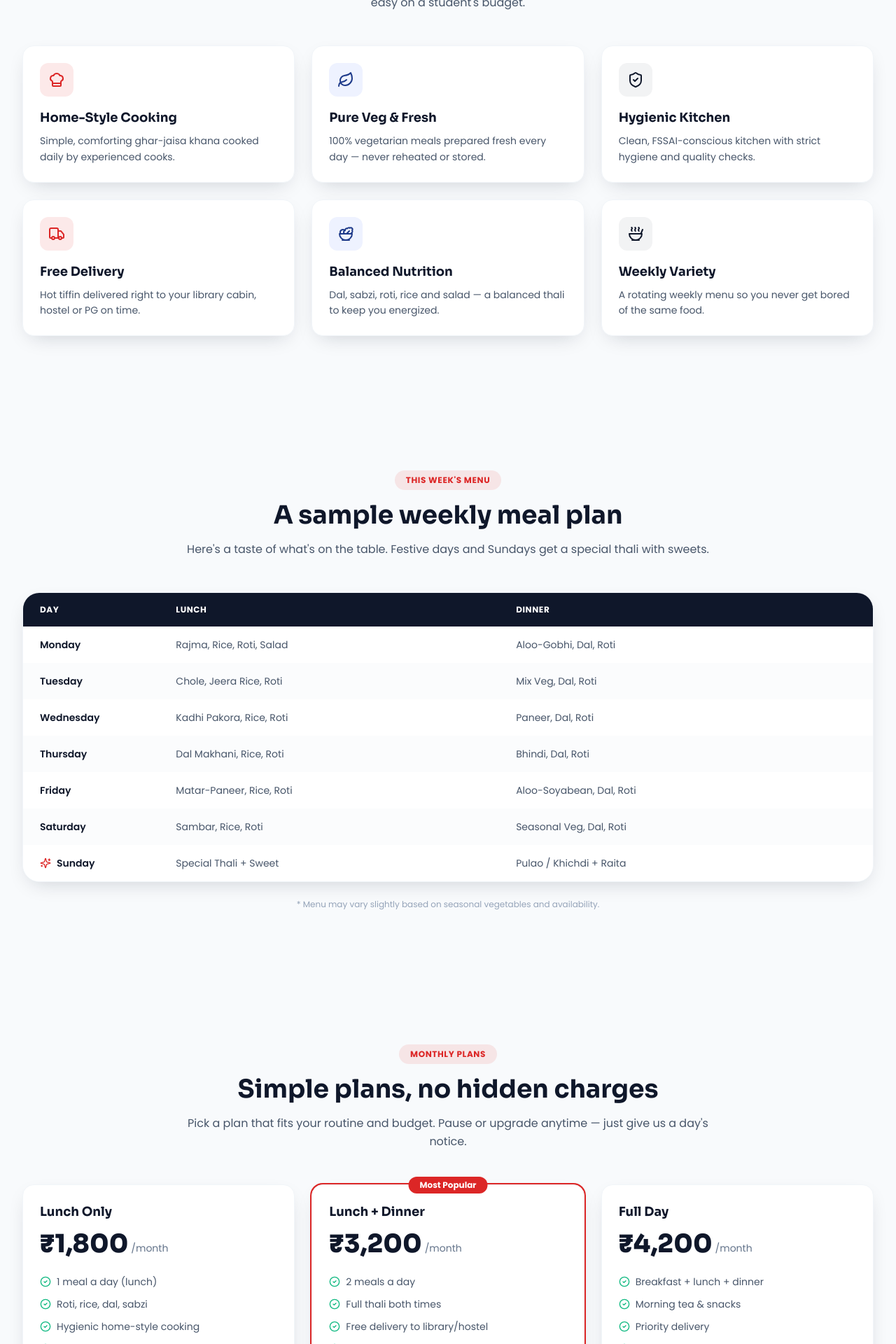
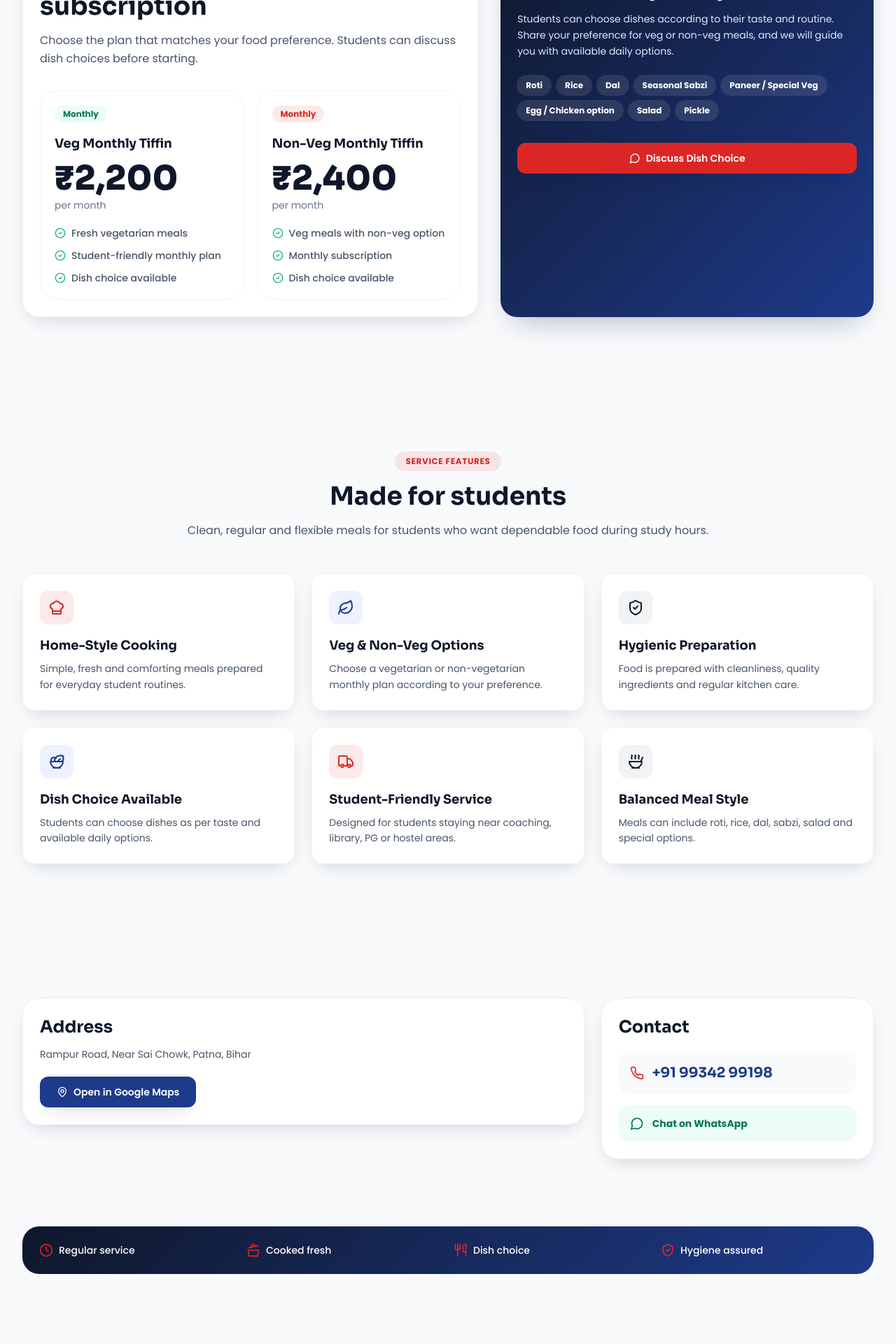
Before and after one commit to Alok16012/vidyaeducationgroup, a React (Vite) app: page /tiffin in a window 1280 px wide. Shown: the part 880-2800 px from the top of the page at 70% size. Built offline with nearby package versions, Linux system fonts and the light colour scheme.

Commit message:
Update tiffin service page

```diff
--- a/src/components/Footer.jsx
+++ b/src/components/Footer.jsx
@@ -36,7 +36,7 @@ export default function Footer() {
           <div className="grid grid-cols-2 gap-8 sm:grid-cols-4 lg:col-span-5">
             <FooterCol title="Library" links={library.children} />
             <FooterCol title="Coaching Centres" links={coaching.children} />
-            <FooterCol title="Tiffin Services" links={tiffin.children} />
+            <FooterCol title="Tiffin Services" links={[tiffin]} />
             <FooterCol title="Counselling Hub" links={counselling.children} />
           </div>
 
--- a/src/data/site.js
+++ b/src/data/site.js
@@ -66,10 +66,6 @@ export const NAV = [
   {
     label: 'Tiffin Services',
     to: '/tiffin',
-    children: [
-      { label: 'Tiffin Services', to: '/tiffin', desc: 'Healthy & tasty home-style meals' },
-      { label: 'Hostel', to: '/hostel', desc: 'Safe, comfortable student accommodation' },
-    ],
   },
   {
     label: 'Counselling Hub',
--- a/src/pages/TiffinService.jsx
+++ b/src/pages/TiffinService.jsx
@@ -1,4 +1,3 @@
-import { Link } from 'react-router-dom'
 import {
   Utensils,
   ChefHat,
@@ -9,182 +8,199 @@ import {
   Salad,
   ShieldCheck,
   CheckCircle2,
-  Sparkles,
-  Coffee,
   CookingPot,
+  Phone,
+  MapPin,
+  MessageCircle,
+  ClipboardList,
 } from 'lucide-react'
-import { PageHero, SectionHeading, Reveal, FeatureCard, CTASection } from '../components/ui.jsx'
+import { PageHero, SectionHeading, Reveal, FeatureCard, CTASection, Pill } from '../components/ui.jsx'
+import { BRAND } from '../data/site.js'
 
-const PLANS = [
+const TIFFIN_PHONE = '9934299198'
+const TIFFIN_PHONE_DISPLAY = '+91 99342 99198'
+const TIFFIN_ADDRESS = BRAND.address
+
+const RATES = [
   {
-    name: 'Lunch Only',
-    price: '₹1,800',
-    per: '/month',
-    points: ['1 meal a day (lunch)', 'Roti, rice, dal, sabzi', 'Hygienic home-style cooking', 'Pickup from center'],
+    name: 'Veg Monthly Tiffin',
+    price: '₹2,200',
+    tone: 'bg-emerald-50 text-emerald-700',
+    points: ['Fresh vegetarian meals', 'Student-friendly monthly plan', 'Dish choice available'],
   },
   {
-    name: 'Lunch + Dinner',
-    price: '₹3,200',
-    per: '/month',
-    popular: true,
-    points: ['2 meals a day', 'Full thali both times', 'Free delivery to library/hostel', 'Weekly special menu', 'Sunday special'],
-  },
-  {
-    name: 'Full Day',
-    price: '₹4,200',
-    per: '/month',
-    points: ['Breakfast + lunch + dinner', 'Morning tea & snacks', 'Priority delivery', 'Custom diet on request'],
+    name: 'Non-Veg Monthly Tiffin',
+    price: '₹2,400',
+    tone: 'bg-crimson/10 text-crimson',
+    points: ['Veg meals with non-veg option', 'Monthly subscription', 'Dish choice available'],
   },
 ]
 
-const MENU = [
-  { day: 'Monday', lunch: 'Rajma, Rice, Roti, Salad', dinner: 'Aloo-Gobhi, Dal, Roti' },
-  { day: 'Tuesday', lunch: 'Chole, Jeera Rice, Roti', dinner: 'Mix Veg, Dal, Roti' },
-  { day: 'Wednesday', lunch: 'Kadhi Pakora, Rice, Roti', dinner: 'Paneer, Dal, Roti' },
-  { day: 'Thursday', lunch: 'Dal Makhani, Rice, Roti', dinner: 'Bhindi, Dal, Roti' },
-  { day: 'Friday', lunch: 'Matar-Paneer, Rice, Roti', dinner: 'Aloo-Soyabean, Dal, Roti' },
-  { day: 'Saturday', lunch: 'Sambar, Rice, Roti', dinner: 'Seasonal Veg, Dal, Roti' },
-  { day: 'Sunday', lunch: 'Special Thali + Sweet', dinner: 'Pulao / Khichdi + Raita' },
+const DISH_CHOICES = [
+  'Roti',
+  'Rice',
+  'Dal',
+  'Seasonal Sabzi',
+  'Paneer / Special Veg',
+  'Egg / Chicken option',
+  'Salad',
+  'Pickle',
 ]
 
 export default function TiffinService() {
   return (
     <>
       <PageHero
-        eyebrow="Tiffin Service · Mess"
-        title="Ghar jaisa khana, taaki padhai par rahe"
-        highlight="poora focus"
-        subtitle="Hygienic, home-style tiffin and mess service for students — fresh, nutritious meals delivered to your library cabin or hostel, so you never lose study time worrying about food."
-        breadcrumb={[{ label: 'Home', to: '/' }, { label: 'Tiffin Service' }]}
+        eyebrow="Tiffin Services"
+        title="Fresh student meals with"
+        highlight="your dish choice"
+        subtitle="A simple monthly tiffin service for students. Choose dishes according to your taste, select veg or non-veg, and get hygienic home-style food at a student-friendly rate."
+        breadcrumb={[{ label: 'Home', to: '/' }, { label: 'Tiffin Services' }]}
       >
-        <span className="inline-flex items-center gap-2 rounded-full bg-white/10 px-4 py-1.5 text-xs font-bold text-brand-100 ring-1 ring-white/20">
-          <Utensils className="h-4 w-4 text-crimson" /> Pure veg · fresh daily · student-friendly pricing
-        </span>
+        <div className="flex flex-wrap gap-3">
+          <a href={`tel:+91${TIFFIN_PHONE}`} className="btn-crimson">
+            <Phone className="h-4 w-4" /> {TIFFIN_PHONE_DISPLAY}
+          </a>
+          <Pill tone="green">Veg ₹2,200/month</Pill>
+          <Pill tone="crimson">Non-Veg ₹2,400/month</Pill>
+        </div>
       </PageHero>
 
-      {/* features */}
       <section className="section">
+        <div className="container-page grid gap-8 lg:grid-cols-[1.1fr_0.9fr]">
+          <Reveal>
+            <div className="rounded-3xl border border-slate-100 bg-white p-6 shadow-card">
+              <SectionHeading
+                align="left"
+                eyebrow="Monthly Rates"
+                title="Clear pricing, simple subscription"
+                subtitle="Choose the plan that matches your food preference. Students can discuss dish choices before starting."
+              />
+              <div className="mt-8 grid gap-5 sm:grid-cols-2">
+                {RATES.map((rate) => (
+                  <div key={rate.name} className="rounded-3xl border border-slate-100 p-5">
+                    <span className={`inline-flex rounded-full px-3 py-1 text-xs font-bold ${rate.tone}`}>
+                      Monthly
+                    </span>
+                    <h3 className="mt-4 font-display text-lg font-bold text-navy">{rate.name}</h3>
+                    <p className="mt-3 font-display text-5xl font-extrabold text-navy">{rate.price}</p>
+                    <p className="mt-1 text-sm text-slate-500">per month</p>
+                    <ul className="mt-5 space-y-3">
+                      {rate.points.map((point) => (
+                        <li key={point} className="flex items-start gap-2 text-sm font-medium text-slate-600">
+                          <CheckCircle2 className="mt-0.5 h-4 w-4 shrink-0 text-emerald-500" /> {point}
+                        </li>
+                      ))}
+                    </ul>
+                  </div>
+                ))}
+              </div>
+            </div>
+          </Reveal>
+
+          <Reveal delay={0.1}>
+            <div className="h-full rounded-3xl bg-navy-gradient p-6 text-white shadow-premium">
+              <span className="flex h-12 w-12 items-center justify-center rounded-xl bg-white/15">
+                <ClipboardList className="h-6 w-6" />
+              </span>
+              <h2 className="mt-5 font-display text-2xl font-bold">Choose dishes your way</h2>
+              <p className="mt-3 text-sm leading-relaxed text-brand-100">
+                Students can choose dishes according to their taste and routine. Share your preference
+                for veg or non-veg meals, and we will guide you with available daily options.
+              </p>
+              <div className="mt-6 flex flex-wrap gap-2">
+                {DISH_CHOICES.map((dish) => (
+                  <span key={dish} className="rounded-full bg-white/10 px-3 py-1.5 text-xs font-bold text-white ring-1 ring-white/10">
+                    {dish}
+                  </span>
+                ))}
+              </div>
+              <a
+                href={`https://wa.me/91${TIFFIN_PHONE}?text=${encodeURIComponent('Hello, I want to start tiffin service and choose my dishes.')}`}
+                target="_blank"
+                rel="noreferrer"
+                className="btn-crimson mt-8 w-full"
+              >
+                <MessageCircle className="h-4 w-4" /> Discuss Dish Choice
+              </a>
+            </div>
+          </Reveal>
+        </div>
+      </section>
+
+      <section className="section bg-softgrey">
         <div className="container-page">
           <Reveal>
             <SectionHeading
-              eyebrow="Why our tiffin"
-              title="Food that feels like home"
-              subtitle="Every meal is cooked fresh in a clean kitchen with quality ingredients — balanced, tasty and easy on a student's budget."
+              eyebrow="Service Features"
+              title="Made for students"
+              subtitle="Clean, regular and flexible meals for students who want dependable food during study hours."
             />
           </Reveal>
           <div className="mt-12 grid gap-6 sm:grid-cols-2 lg:grid-cols-3">
             {[
-              { icon: ChefHat, title: 'Home-Style Cooking', desc: 'Simple, comforting ghar-jaisa khana cooked daily by experienced cooks.', accent: 'crimson' },
-              { icon: Leaf, title: 'Pure Veg & Fresh', desc: '100% vegetarian meals prepared fresh every day — never reheated or stored.', accent: 'slateblue' },
-              { icon: ShieldCheck, title: 'Hygienic Kitchen', desc: 'Clean, FSSAI-conscious kitchen with strict hygiene and quality checks.', accent: 'navy' },
-              { icon: Truck, title: 'Free Delivery', desc: 'Hot tiffin delivered right to your library cabin, hostel or PG on time.', accent: 'crimson' },
-              { icon: Salad, title: 'Balanced Nutrition', desc: 'Dal, sabzi, roti, rice and salad — a balanced thali to keep you energized.', accent: 'slateblue' },
-              { icon: Soup, title: 'Weekly Variety', desc: 'A rotating weekly menu so you never get bored of the same food.', accent: 'navy' },
-            ].map((f, i) => (
-              <Reveal key={f.title} delay={(i % 3) * 0.08}>
-                <FeatureCard {...f} />
+              { icon: ChefHat, title: 'Home-Style Cooking', desc: 'Simple, fresh and comforting meals prepared for everyday student routines.', accent: 'crimson' },
+              { icon: Leaf, title: 'Veg & Non-Veg Options', desc: 'Choose a vegetarian or non-vegetarian monthly plan according to your preference.', accent: 'slateblue' },
+              { icon: ShieldCheck, title: 'Hygienic Preparation', desc: 'Food is prepared with cleanliness, quality ingredients and regular kitchen care.', accent: 'navy' },
+              { icon: Salad, title: 'Dish Choice Available', desc: 'Students can choose dishes as per taste and available daily options.', accent: 'slateblue' },
+              { icon: Truck, title: 'Student-Friendly Service', desc: 'Designed for students staying near coaching, library, PG or hostel areas.', accent: 'crimson' },
+              { icon: Soup, title: 'Balanced Meal Style', desc: 'Meals can include roti, rice, dal, sabzi, salad and special options.', accent: 'navy' },
+            ].map((feature, i) => (
+              <Reveal key={feature.title} delay={(i % 3) * 0.08}>
+                <FeatureCard {...feature} />
               </Reveal>
             ))}
           </div>
         </div>
       </section>
 
-      {/* weekly menu */}
-      <section className="section bg-softgrey">
-        <div className="container-page">
-          <Reveal>
-            <SectionHeading
-              eyebrow="This week's menu"
-              title="A sample weekly meal plan"
-              subtitle="Here's a taste of what's on the table. Festive days and Sundays get a special thali with sweets."
-            />
-          </Reveal>
-          <Reveal delay={0.1}>
-            <div className="mt-12 overflow-hidden rounded-3xl border border-slate-100 bg-white shadow-card">
-              <div className="grid grid-cols-12 bg-navy px-6 py-4 text-xs font-bold uppercase tracking-wider text-white">
-                <div className="col-span-3 sm:col-span-2">Day</div>
-                <div className="col-span-5 sm:col-span-5">Lunch</div>
-                <div className="col-span-4 sm:col-span-5">Dinner</div>
-              </div>
-              {MENU.map((m, i) => (
-                <div
-                  key={m.day}
-                  className={`grid grid-cols-12 items-center px-6 py-4 text-sm ${
-                    i % 2 ? 'bg-softgrey/50' : 'bg-white'
-                  } ${m.day === 'Sunday' ? 'bg-crimson/5' : ''}`}
-                >
-                  <div className="col-span-3 flex items-center gap-2 font-semibold text-navy sm:col-span-2">
-                    {m.day === 'Sunday' && <Sparkles className="h-4 w-4 text-crimson" />}
-                    {m.day}
-                  </div>
-                  <div className="col-span-5 text-slate-600 sm:col-span-5">{m.lunch}</div>
-                  <div className="col-span-4 text-slate-600 sm:col-span-5">{m.dinner}</div>
-                </div>
-              ))}
+      <section className="section">
+        <div className="container-page grid gap-6 lg:grid-cols-3">
+          <Reveal className="lg:col-span-2">
+            <div className="rounded-3xl border border-slate-100 bg-white p-6 shadow-card">
+              <h2 className="font-display text-2xl font-bold text-navy">Address</h2>
+              <p className="mt-3 text-sm leading-relaxed text-slate-600">{TIFFIN_ADDRESS}</p>
+              <a
+                href={`https://maps.google.com/?q=${encodeURIComponent(TIFFIN_ADDRESS)}`}
+                target="_blank"
+                rel="noreferrer"
+                className="btn-primary mt-5"
+              >
+                <MapPin className="h-4 w-4" /> Open in Google Maps
+              </a>
             </div>
           </Reveal>
-          <p className="mt-6 text-center text-xs text-slate-400">
-            * Menu may vary slightly based on seasonal vegetables and availability.
-          </p>
+
+          <Reveal delay={0.1}>
+            <div className="rounded-3xl border border-slate-100 bg-white p-6 shadow-card">
+              <h2 className="font-display text-2xl font-bold text-navy">Contact</h2>
+              <a href={`tel:+91${TIFFIN_PHONE}`} className="mt-5 flex items-center gap-3 rounded-2xl bg-softgrey p-4 font-display text-xl font-bold text-slateblue">
+                <Phone className="h-5 w-5 text-crimson" /> {TIFFIN_PHONE_DISPLAY}
+              </a>
+              <a
+                href={`https://wa.me/91${TIFFIN_PHONE}`}
+                target="_blank"
+                rel="noreferrer"
+                className="mt-4 flex items-center gap-3 rounded-2xl bg-emerald-50 p-4 text-sm font-bold text-emerald-700"
+              >
+                <MessageCircle className="h-5 w-5" /> Chat on WhatsApp
+              </a>
+            </div>
+          </Reveal>
         </div>
       </section>
 
-      {/* plans */}
-      <section className="section">
-        <div className="container-page">
-          <Reveal>
-            <SectionHeading
-              eyebrow="Monthly plans"
-              title="Simple plans, no hidden charges"
-              subtitle="Pick a plan that fits your routine and budget. Pause or upgrade anytime — just give us a day's notice."
-            />
-          </Reveal>
-          <div className="mt-12 grid gap-6 md:grid-cols-3">
-            {PLANS.map((p, i) => (
-              <Reveal key={p.name} delay={i * 0.1}>
-                <div className={`card relative flex h-full flex-col p-6 ${p.popular ? 'ring-2 ring-crimson' : ''}`}>
-                  {p.popular && (
-                    <span className="absolute -top-3 left-1/2 -translate-x-1/2 rounded-full bg-crimson px-4 py-1 text-xs font-bold text-white">
-                      Most Popular
-                    </span>
-                  )}
-                  <p className="font-display text-lg font-bold text-navy">{p.name}</p>
-                  <div className="mt-3 flex items-end gap-1">
-                    <span className="font-display text-4xl font-extrabold text-navy">{p.price}</span>
-                    <span className="pb-1 text-sm text-slate-500">{p.per}</span>
-                  </div>
-                  <ul className="mt-6 flex-1 space-y-3">
-                    {p.points.map((pt) => (
-                      <li key={pt} className="flex items-start gap-2 text-sm text-slate-600">
-                        <CheckCircle2 className="mt-0.5 h-4 w-4 shrink-0 text-emerald-500" /> {pt}
-                      </li>
-                    ))}
-                  </ul>
-                  <Link to="/contact" className={`mt-6 ${p.popular ? 'btn-crimson' : 'btn-ghost'} w-full`}>
-                    Choose {p.name}
-                  </Link>
-                </div>
-              </Reveal>
-            ))}
-          </div>
-          <p className="mt-6 text-center text-xs text-slate-400">
-            * Indicative pricing — please contact us for current offers and student discounts.
-          </p>
-        </div>
-      </section>
-
-      {/* amenities strip */}
       <section className="pb-4">
         <div className="container-page">
           <div className="grid grid-cols-2 gap-4 rounded-3xl bg-navy-gradient p-6 text-white sm:grid-cols-4">
             {[
-              { icon: Clock, label: 'On-time delivery' },
-              { icon: CookingPot, label: 'Cooked fresh daily' },
-              { icon: Coffee, label: 'Morning tea option' },
+              { icon: Clock, label: 'Regular service' },
+              { icon: CookingPot, label: 'Cooked fresh' },
+              { icon: Utensils, label: 'Dish choice' },
               { icon: ShieldCheck, label: 'Hygiene assured' },
-            ].map((x) => (
-              <div key={x.label} className="flex items-center gap-2 text-sm font-medium">
-                <x.icon className="h-5 w-5 text-crimson" /> {x.label}
+            ].map((item) => (
+              <div key={item.label} className="flex items-center gap-2 text-sm font-medium">
+                <item.icon className="h-5 w-5 text-crimson" /> {item.label}
               </div>
             ))}
           </div>
@@ -192,10 +208,10 @@ export default function TiffinService() {
       </section>
 
       <CTASection
-        title="Bhookh mitao, padhai par dhyan lagao"
-        subtitle="Subscribe to our student tiffin service today and get fresh, home-style meals delivered without breaking your study routine."
-        primary={{ label: 'Start Tiffin Subscription', to: '/contact' }}
-        secondary={{ label: 'Talk to Us', to: '/contact' }}
+        title="Start your student tiffin subscription"
+        subtitle="Call or WhatsApp us to choose veg or non-veg, share your dish preference and confirm your monthly service."
+        primary={{ label: 'Call Tiffin Service', to: '/contact' }}
+        secondary={{ label: 'Contact Us', to: '/contact' }}
       />
     </>
   )
```
